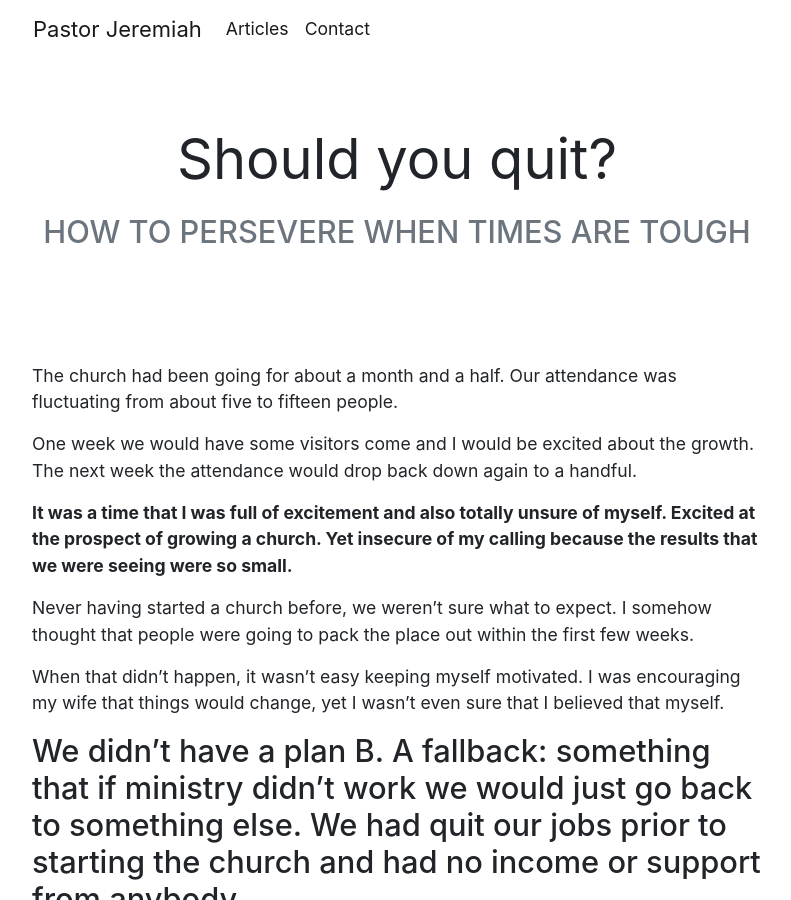
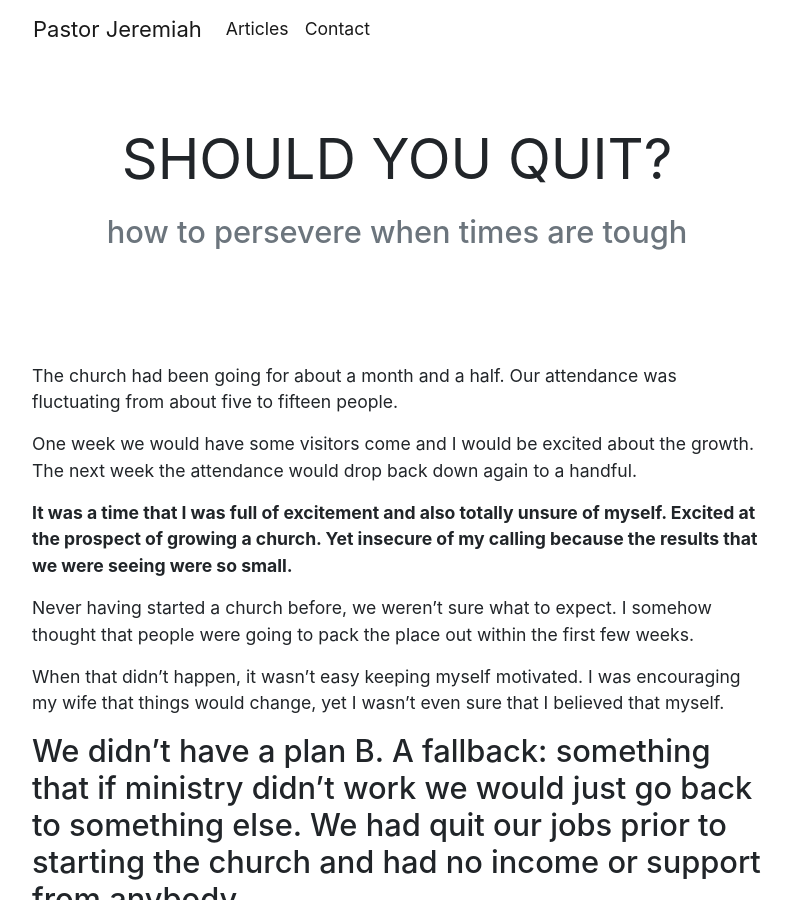
Before and after one commit to jmofyi/pastorjeremiah, a Jekyll site: the page built from _posts/2019-02-01-should-you-quit.md, in a window 1280 px wide and 900 px high. Shown: the whole window, without its empty margins (243-1034 px from the left). Built offline with Jekyll 4.4.1, drawn with Linux system fonts in a browser that asks for light colours.

```diff
--- a/_posts/2019-02-01-should-you-quit.md
+++ b/_posts/2019-02-01-should-you-quit.md
@@ -1,6 +1,6 @@
 ---
-title: Should you quit?
-description: HOW TO PERSEVERE WHEN TIMES ARE TOUGH
+title: SHOULD YOU QUIT?
+description: how to persevere when times are tough
 image: ''
 tags:
 - being called
```
